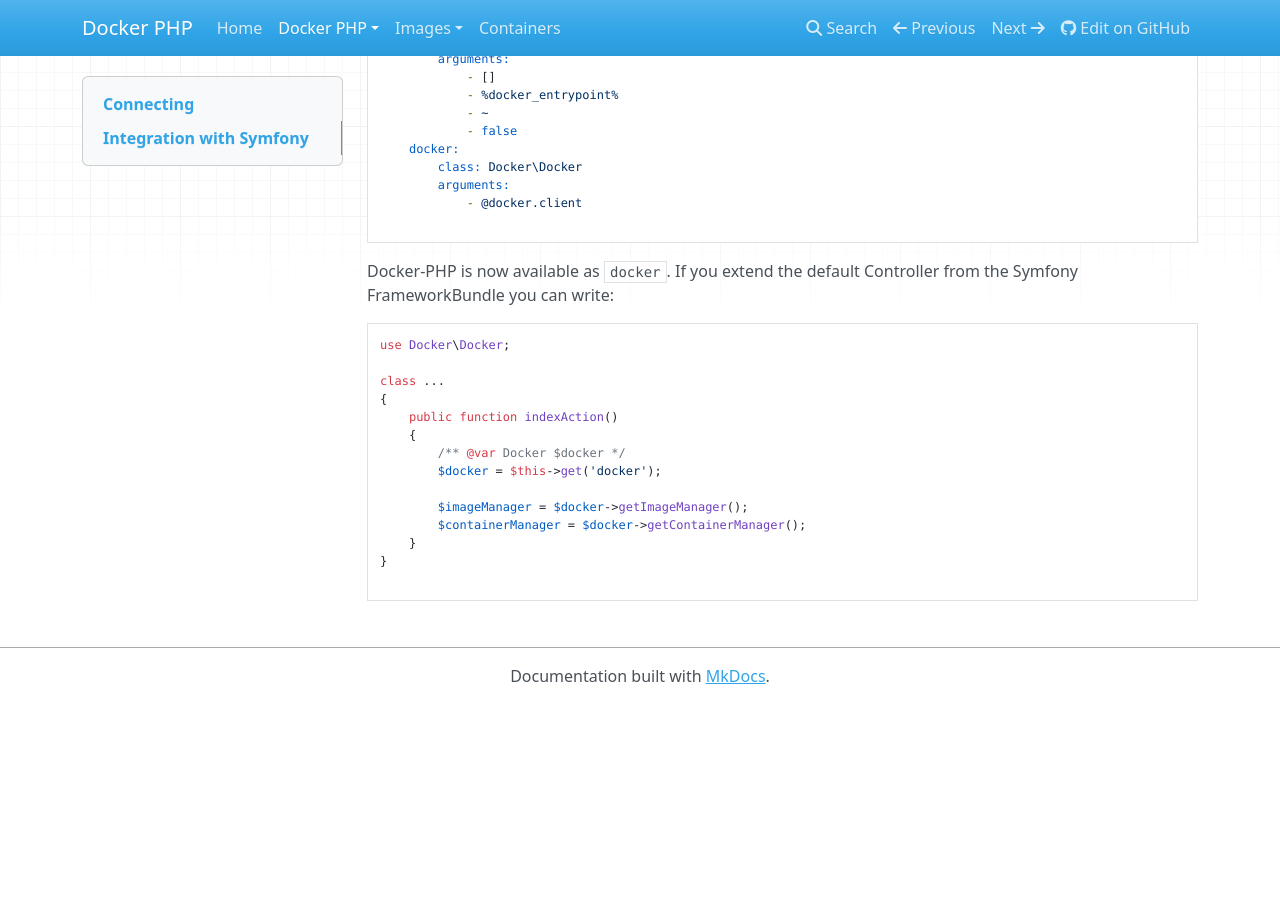
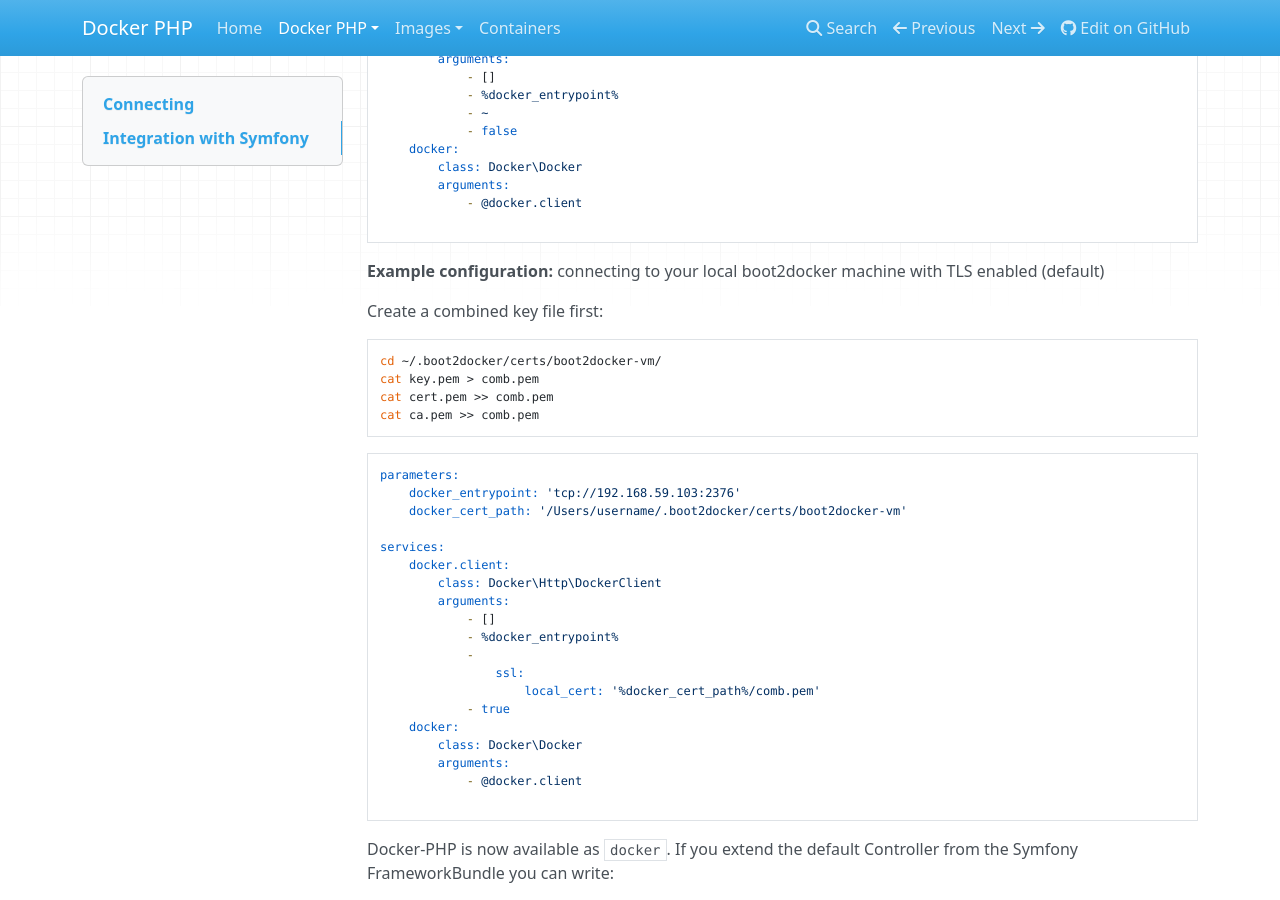
Before and after one commit to docker-php/docker-php, an MkDocs documentation site: the page built from docs/basic.md, in a window 1280 px wide and 900 px high, scrolled down 690 px. Built offline with MkDocs 1.6.1, drawn with Linux system fonts in a browser that asks for light colours; nearby versions of some CDN libraries; old or Windows-style settings are respelled for this version of MkDocs; before the commit the page ends 1394 px from its top, so only the background shows below that.

Commit message:
Add boot2docker TLS enabled example config to docs

````diff
--- a/docs/basic.md
+++ b/docs/basic.md
@@ -42,6 +42,41 @@ services:
 
 ```
 
+**Example configuration:** connecting to your local boot2docker machine with TLS enabled (default)
+
+Create a combined key file first:
+
+```sh
+cd ~/.boot2docker/certs/boot2docker-vm/
+cat key.pem > comb.pem
+cat cert.pem >> comb.pem
+cat ca.pem >> comb.pem
+```
+
+
+```yml
+parameters:
+    docker_entrypoint: 'tcp://192.168.59.103:2376'
+    docker_cert_path: '/Users/username/.boot2docker/certs/boot2docker-vm'
+
+services:
+    docker.client:
+        class: Docker\Http\DockerClient
+        arguments:
+            - []
+            - %docker_entrypoint%
+            -
+                ssl:
+                    local_cert: '%docker_cert_path%/comb.pem'
+            - true
+    docker:
+        class: Docker\Docker
+        arguments:
+            - @docker.client
+
+```
+
+
 Docker-PHP is now available as `docker`. If you extend the default Controller from the Symfony FrameworkBundle you can write:
 
 ```php
````
